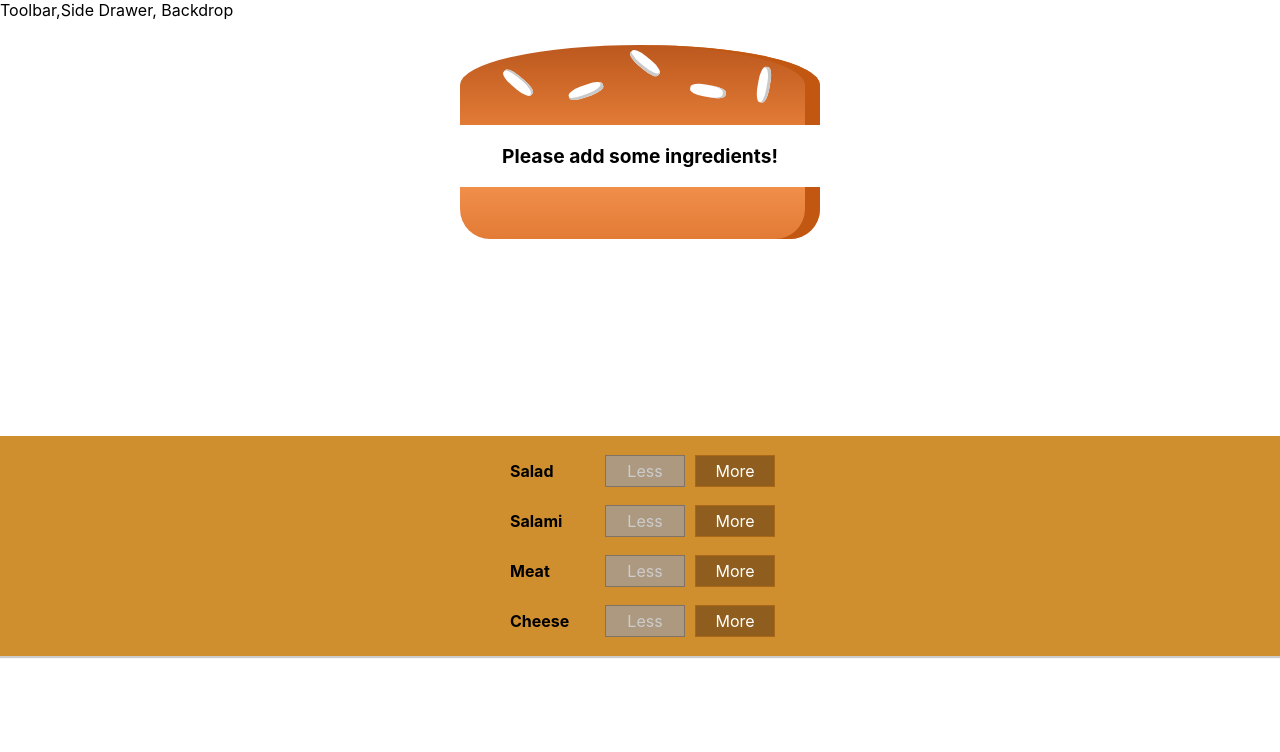
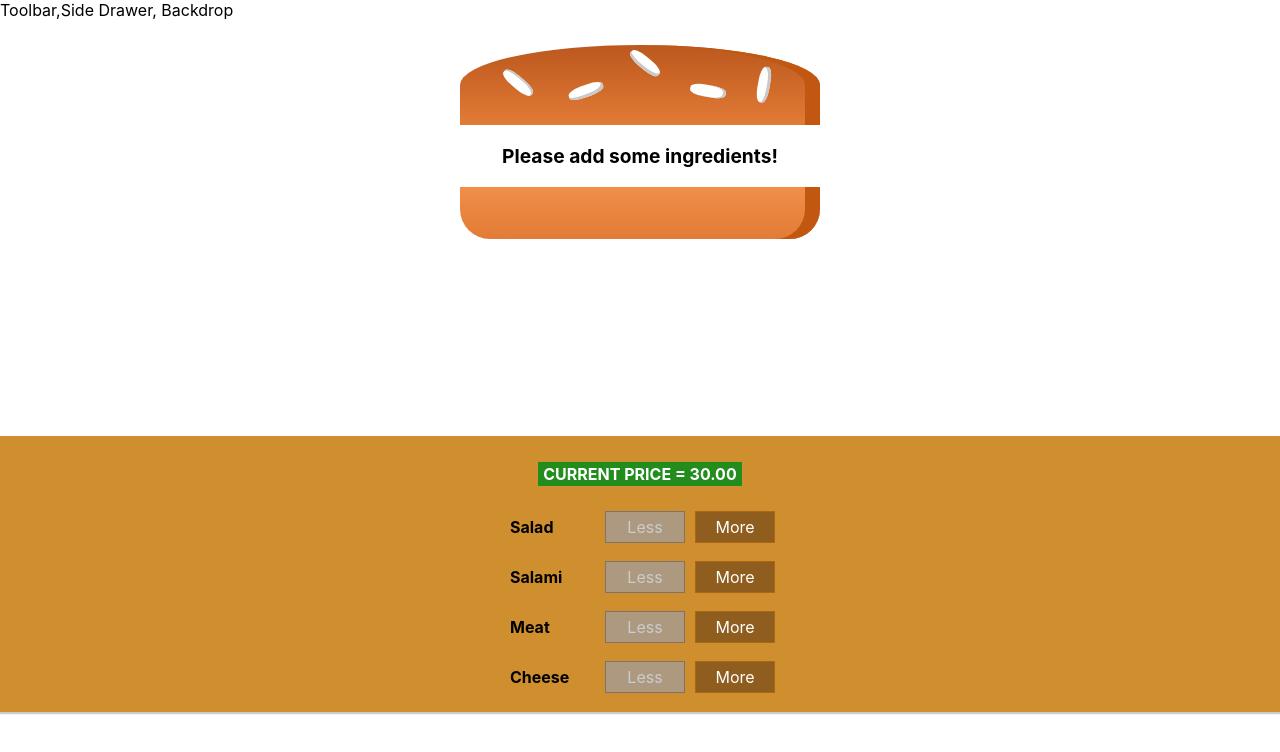
Before and after one commit to r0hitk/burgerapp, a React (Create React App) app: page / in a window 1280 px wide. Shown: the top 752 px of the page. Built offline with nearby package versions, Linux system fonts and the light colour scheme.

Commit message:
display price

```diff
--- a/src/components/Burger/BuildControls/BuildControls.js
+++ b/src/components/Burger/BuildControls/BuildControls.js
@@ -12,6 +12,7 @@ const controls = [
 const BuildControls = (props) => {
   return (
     <div className={classes.BuildControls}>
+        <div><p className={classes.Price}>Current Price = {props.price.toFixed(2)}</p></div>
       {controls.map((ctrl) => {
         return (
           <BuildControl
--- a/src/components/Burger/BuildControls/BuildControls.module.css
+++ b/src/components/Burger/BuildControls/BuildControls.module.css
@@ -8,3 +8,11 @@
   margin: auto;
   padding: 10px 0;
 }
+
+.Price{
+    background-color: #228c1d;
+    color: #fff;
+    font-weight: bold;
+    text-transform: uppercase;
+    padding: 2px 5px;
+}
--- a/src/containers/BurgerBuilder/BurgerBuilder.js
+++ b/src/containers/BurgerBuilder/BurgerBuilder.js
@@ -68,6 +68,7 @@ class BurgerBuilder extends React.Component {
           addIngredients={this.addIngredientsHandler}
           removeIngredients={this.removeIngredientsHandler}
           disabledStatus={disabledInfo}
+          price={this.state.totalPrice}
         />
       </AuxComponent>
     );
```
